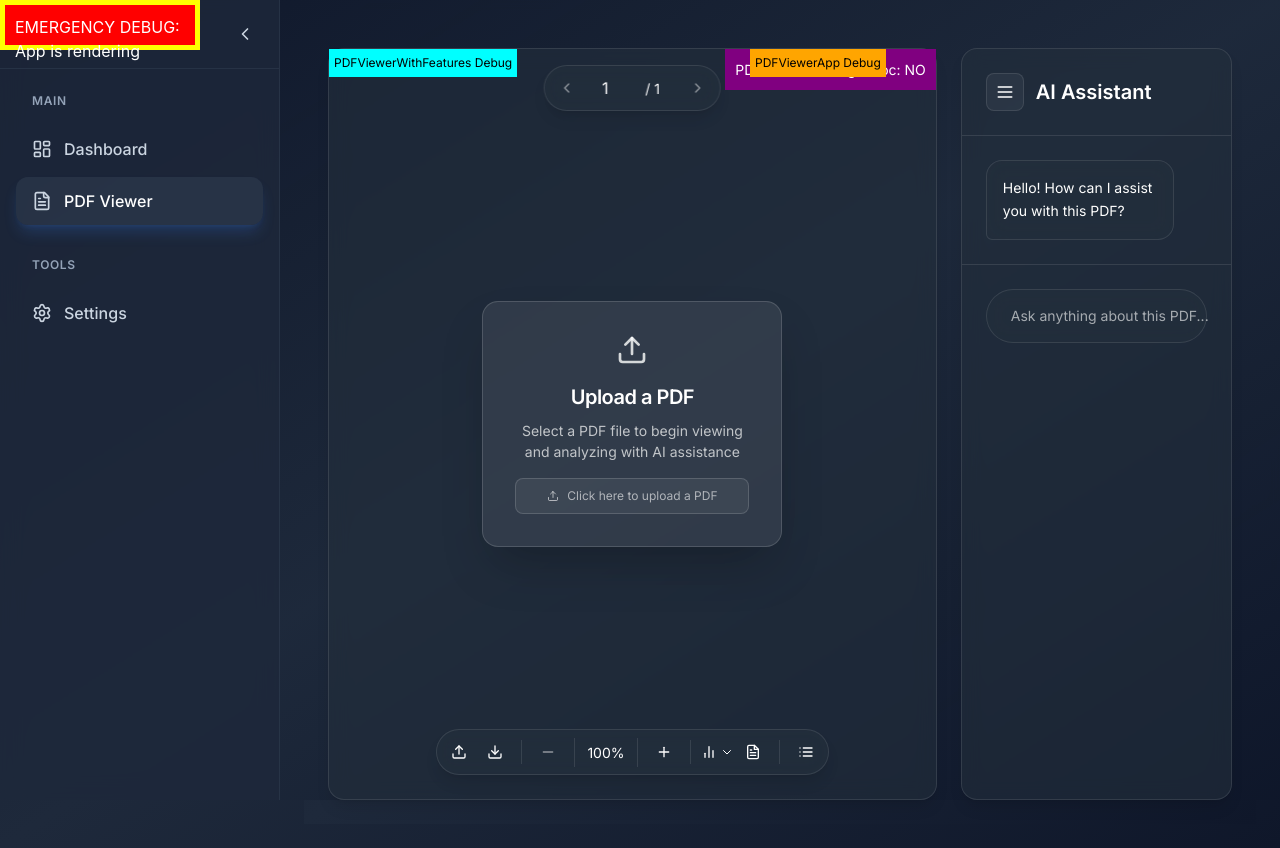
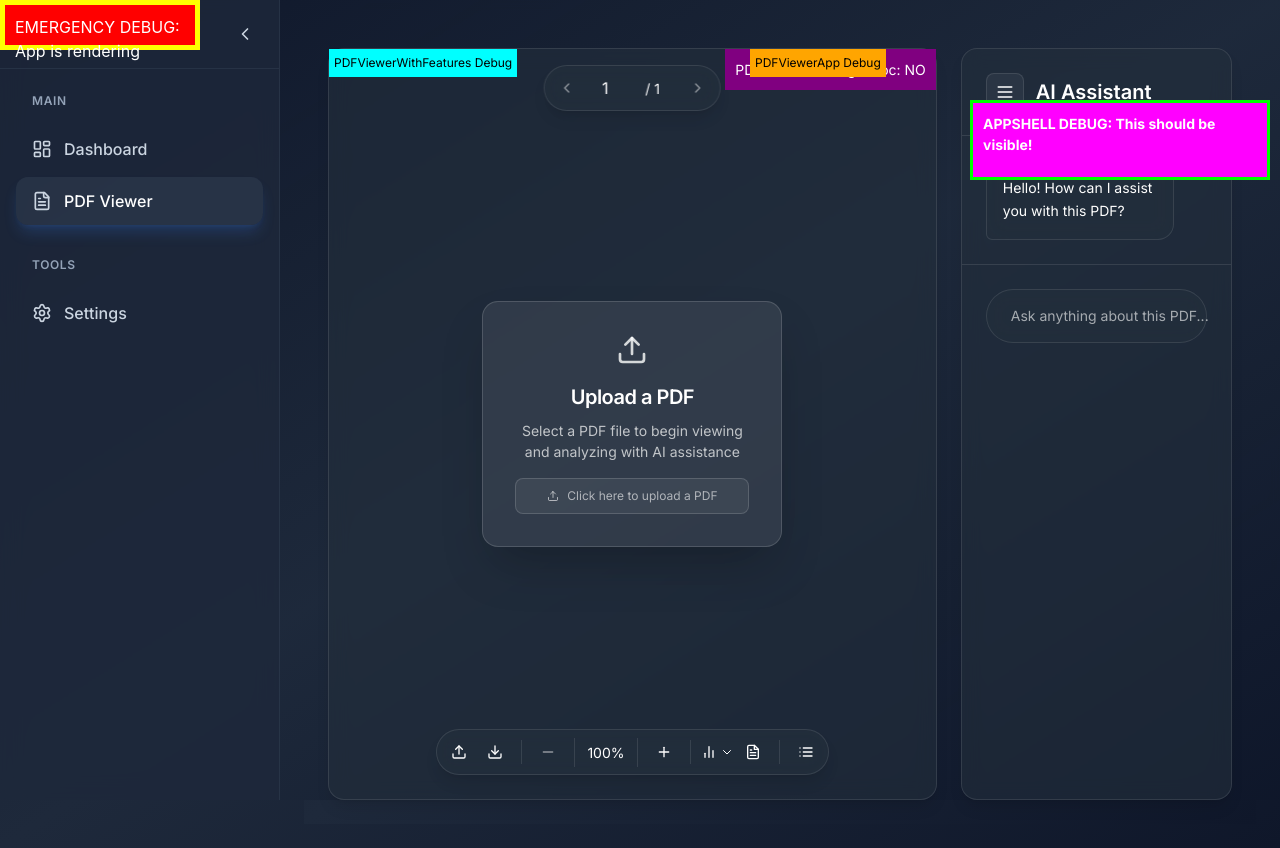
Before and after one commit to Synapsekw/PDF-Viewer, a React (Vite) app: page /app in a window 1280 px wide. Built offline with nearby package versions, Linux system fonts and the light colour scheme.

Commit message:
debug: add super high z-index debug to AppShell

```diff
--- a/src/layout/AppShell.tsx
+++ b/src/layout/AppShell.tsx
@@ -12,6 +12,23 @@ const AppShell: React.FC<AppShellProps> = ({ children }) => {
 
   return (
     <div className="min-h-screen bg-gradient-to-br from-slate-900 via-slate-800 to-slate-900 font-inter">
+      {/* SUPER HIGH Z-INDEX DEBUG */}
+      <div style={{
+        position: 'fixed',
+        top: '100px',
+        right: '10px',
+        width: '300px',
+        height: '80px',
+        backgroundColor: 'magenta',
+        color: 'white',
+        zIndex: 99999,
+        fontSize: '14px',
+        padding: '10px',
+        border: '3px solid lime',
+        fontWeight: 'bold'
+      }}>
+        APPSHELL DEBUG: This should be visible!
+      </div>
       {/* Background gradient overlay with blur effect - matches landing exactly */}
       <div className="fixed inset-0 bg-gradient-to-br from-slate-900/90 via-slate-800/95 to-slate-900/90 backdrop-blur-sm"></div>
 
```
